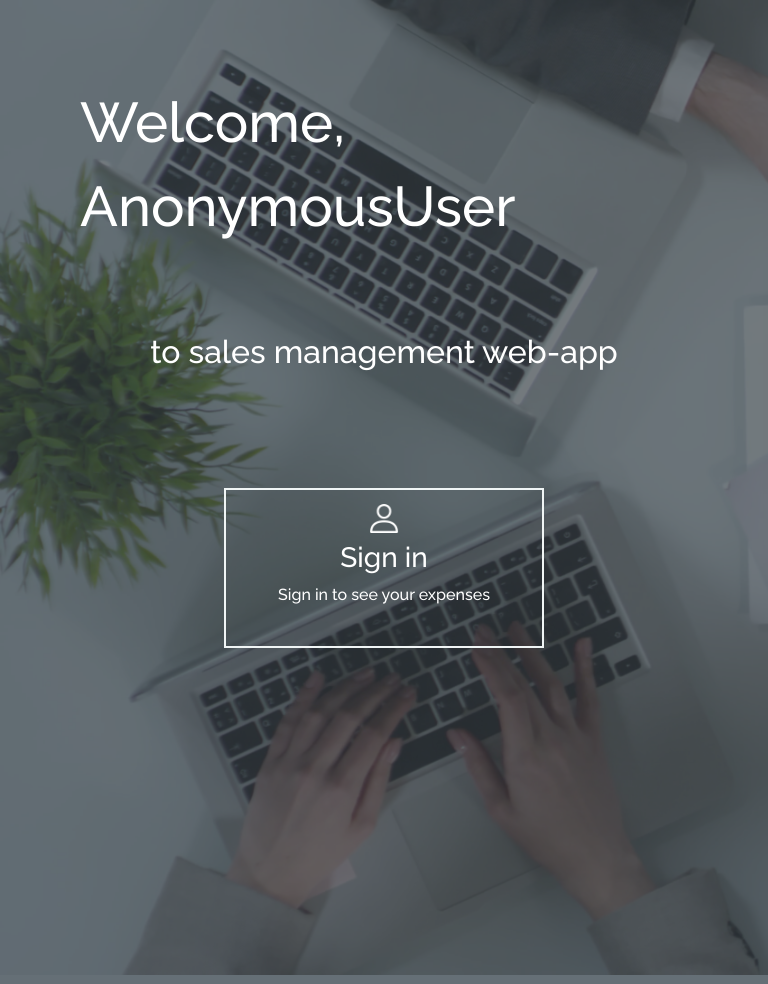
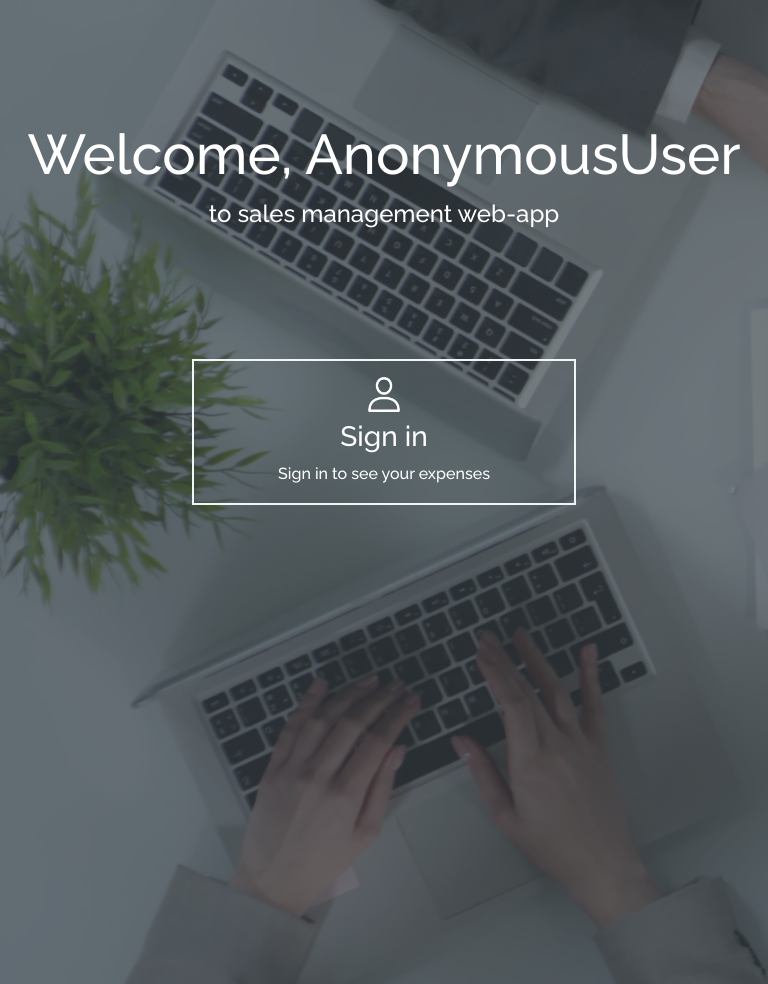
Before and after one commit to Devanshvora03/sales, a Django app: page / in a window 768 px wide. Shown: the part 56-1040 px from the top of the page. Run offline with Django 3.2, Linux system fonts and the light colour scheme; some libraries are stand-ins or nearby versions.

Commit message:
home page fixes 3

```diff
--- a/static/css/home.css
+++ b/static/css/home.css
@@ -81,32 +81,43 @@ body{
 }
 @media (max-width: 575.98px) {
     .head1{
-        font-size: 300%;
-        margin: 7rem;
+        font-size: 200%;
+        margin-top: 7rem;
+    }
+    .head2{
+        font-size: 100%;
+        margin-bottom: 7rem;
     }
     .box-1{
         border: 2px solid #f0f5f5;
-        width: 10rem;
-        height: 10rem;
-        margin-bottom: 20px;
+         width: 90%;
+        height: 40%;
+        margin: 20px;
     }
     .content{
         height: 94.8vh;
     }
     .content::before{
-        height: 130%;
+        height: 150%;
+    }
+    .hover1{
+        display: block!important;
     }
 }
 @media (min-width: 576px) and (max-width: 768px) {
     .head1{
-        font-size: 350%;
-        margin: 5rem;
+        font-size: 250%;
+        margin-top: 7rem;
+    }
+    .head2{
+        font-size: 150%;
+        margin-bottom: 7rem;
     }
     .box-1{
         border: 2px solid #f0f5f5;
-        width: 20rem;
-        height: 10rem;
-        margin-bottom: 20px;
+        width: 90%;
+        height: 40%;
+        margin: 30px;
 
     }
     .content{
@@ -115,39 +126,56 @@ body{
     .content::before{
         height: 130%;
     }
+    .hover1{
+        display: block!important;
+    }
 }
 
 @media (min-width: 768px) and (max-width: 991.98px) {
     .head1{
         font-size: 350%;
-        margin: 5rem;
+        margin-top: 7rem;
+    }
+    .head2{
+        font-size: 150%;
+        margin-bottom: 7rem;
     }
     .box-1{
         border: 2px solid #f0f5f5;
-        width: 20rem;
-        height: 10rem;
-        margin-bottom: 20px;
+        width: 24rem;
+        height: 80%;
+        margin: 15px;
 
     }
     .content{
-        height: 94.8vh;
+        height: 95.6vh;
+    }
+    .hover1{
+        display: flex!important;
     }
  }
 
  @media (min-width: 992px) and (max-width: 1199.98px) {
     .head1{
         font-size: 400%;
-        margin: 4.5rem;
+        margin-top: 7rem;
+    }
+    .head2{
+        font-size: 150%;
+        margin-bottom: 7rem;
     }
     .box-1{
         border: 2px solid #f0f5f5;
-        width: 20rem;
-        height: 10rem;
-        margin-bottom: 20px;
+        width: 35rem;
+        height: 15rem;
+        margin-bottom: 30px;
 
     }
+    .content::before{
+        height: 100%;
+    }
     .content{
-        height: 92.6vh;
+        height: 95.6vh;
     }
   }
 
```
